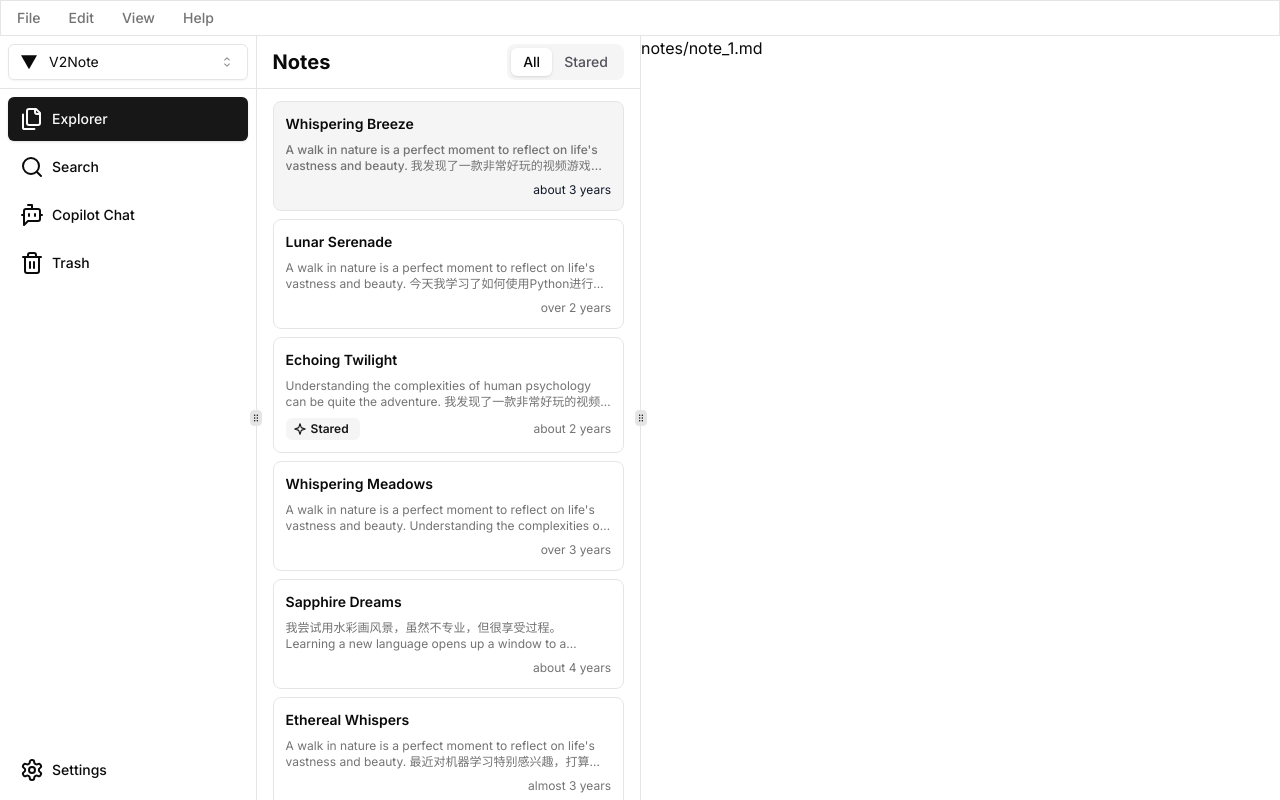
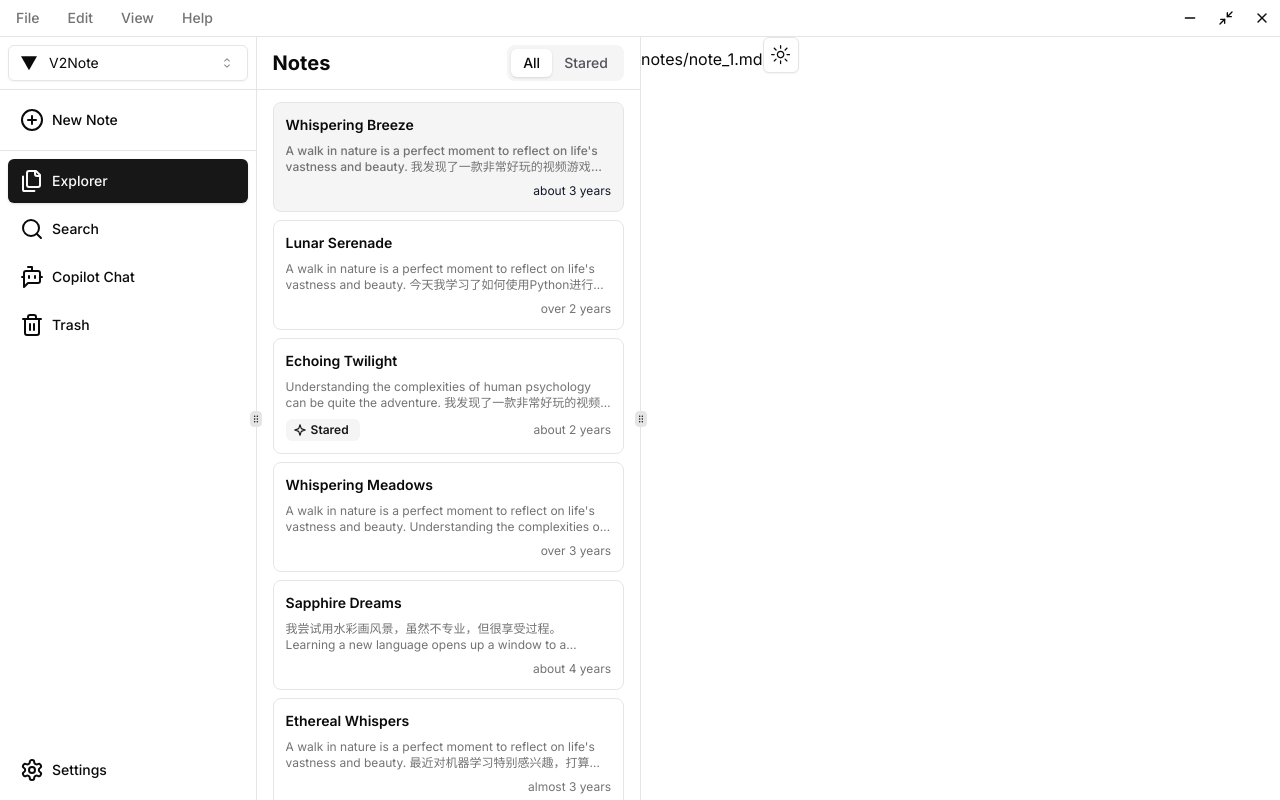
Before and after one commit to Paxxs/Evo-Note, a Next.js app: page /dashboard in a window 1280 px wide. Built offline with nearby package versions, Linux system fonts and the light colour scheme.

Commit message:
feat: 窗口控制按钮样式实现
- 侧边栏样式补全
- 窗口控制按钮补全

```diff
--- a/src/components/evo-note/evo-editor.tsx
+++ b/src/components/evo-note/evo-editor.tsx
@@ -3,9 +3,15 @@ import { Nav } from "@/components/evo-note/ui/nav";
 import {
   BotMessageSquare,
   Files,
+  Maximize2,
+  Minimize2,
+  Minus,
+  PlusCircle,
+  PlusSquare,
   Search,
   Settings,
   Trash2,
+  X,
 } from "lucide-react";
 
 import {
@@ -25,12 +31,13 @@ import { TabsContent } from "@radix-ui/react-tabs";
 import { Item } from "@radix-ui/react-menubar";
 import { ModeToggle } from "./theme-toggle";
 import { useNote } from "./useNote";
-import { NoteList } from "./views/note-list";
+import { SideBarNoteList } from "./views/sidebar-note-list";
 import SideBarSearch from "./views/sidebar-search";
 import SideBarAI from "./views/sidebar-copilot";
 import SidebarTrash from "./views/sidebar-trash";
 import SidebarSettins from "./views/sidebar-settins";
 import { AccountSwitcher } from "./ui/account-switcher";
+import { Button } from "../ui/button";
 
 interface EvoEditorProps {
   defaultLayout?: number[];
@@ -54,9 +61,9 @@ export default function EvoEditor({
   return (
     <>
       <div className="flex flex-col w-full bg-background">
-        <div>
+        <div className="flex flex-row justify-between border-b">
           <SysMenu
-            className="rounded-none shadow-none"
+            className="rounded-none shadow-none border-none"
             items={[
               {
                 title: "File",
@@ -196,8 +203,23 @@ export default function EvoEditor({
               },
             ]}
           />
+          <div className="flex flex-row">
+            <Button variant="ghost" size="icon" className="rounded-none">
+              <Minus className="h-4 w-4" />
+            </Button>
+            <Button variant="ghost" size="icon" className="rounded-none">
+              {/* <Maximize2 className="h-4 w-4" /> */}
+              <Minimize2 className="h-4 w-4" />
+            </Button>
+            <Button
+              variant="ghost"
+              size="icon"
+              className="hover:bg-destructive rounded-none"
+            >
+              <X className="h-4 w-4" />
+            </Button>
+          </div>
         </div>
-
         <ResizablePanelGroup
           direction="horizontal"
           className="h-full items-stretch"
@@ -249,6 +271,25 @@ export default function EvoEditor({
                   isCollapsed={isCollapsed}
                 />
               </div>
+              <Separator />
+              <Nav
+                className="mt-auto"
+                isCollapsed={isCollapsed}
+                keyValue={tabsValue}
+                links={[
+                  {
+                    title: "New Note",
+                    label: "Create a new note",
+                    icon: PlusCircle,
+                    variant: "ghost",
+                    // herf: "/dashboard/preference",
+                    keyValue: "newNote",
+                  },
+                ]}
+                onClick={(keyValue) =>
+                  keyValue === "settings" && setIsSettingsOpen(true)
+                }
+              />
               <Separator />
               <Nav
                 onClick={(keyValue) => setTabsValue(keyValue as TabsValue)}
@@ -324,7 +365,7 @@ export default function EvoEditor({
               onValueChange={(value) => setTabsValue(value as TabsValue)}
             >
               <TabsContent value="notes">
-                <NoteList files={testFilesData} />
+                <SideBarNoteList files={testFilesData} />
               </TabsContent>
               <TabsContent value="search">
                 <SideBarSearch />
@@ -349,6 +390,7 @@ export default function EvoEditor({
           />
           <ResizablePanel defaultSize={defaultLayout[2]}>
             {selectedNote.selected}
+            <ModeToggle />
           </ResizablePanel>
         </ResizablePanelGroup>
         <SidebarSettins
--- a/src/components/evo-note/views/note-list.tsx
+++ b/src/components/evo-note/views/sidebar-note-list.tsx
@@ -3,7 +3,7 @@ import { Tabs, TabsContent, TabsList, TabsTrigger } from "@/components/ui/tabs";
 import { FileList, NoteItemType } from "../ui/file-list";
 import SideBarTitle from "../ui/sider-bar-title";
 
-export function NoteList({ files }: { files: NoteItemType[] }) {
+export function SideBarNoteList({ files }: { files: NoteItemType[] }) {
   return (
     <Tabs defaultValue="all">
       <SideBarTitle title="Notes">
--- a/src/components/evo-note/views/sidebar-search.tsx
+++ b/src/components/evo-note/views/sidebar-search.tsx
@@ -1,9 +1,43 @@
+import { Input } from "@/components/ui/input";
 import SideBarTitle from "../ui/sider-bar-title";
+import { Search } from "lucide-react";
+import { SideBarNoteList } from "./sidebar-note-list";
+import { FileList } from "../ui/file-list";
 
 export default function SideBarSearch() {
   return (
     <>
       <SideBarTitle title="Search"></SideBarTitle>
+      <div className="bg-background/95 p-4 backdrop-blur supports-[backdrop-filter]:bg-background/60">
+        <form>
+          <div className="relative">
+            <Search className="absolute left-2 top-2.5 h-4 w-4 text-muted-foreground" />
+            <Input placeholder="Search" className="pl-8" />
+          </div>
+        </form>
+      </div>
+      <FileList
+        files={[
+          {
+            id: "notes/note_1.md",
+            name: "Whispering Breeze",
+            brief:
+              "A walk in nature is a perfect moment to reflect on life's vastness and beauty. 我发现了一款非常好玩的视频游戏，几乎每晚都在玩。 Reading a book about space exploration ignites my imagination like nothing else. 今天我学习了如何使用Python进行数据分析，非常有趣。 The history of ancient civilizations is both fascinating and enlightening.",
+            createdTime: "2020-05-07 01:24:49",
+            lastModified: "2020-12-18 18:48:08",
+            stars: false,
+          },
+          {
+            id: "notes/note_2.md",
+            name: "Lunar Serenade",
+            brief:
+              "A walk in nature is a perfect moment to reflect on life's vastness and beauty. 今天我学习了如何使用Python进行数据分析，非常有趣。 我尝试用水彩画风景，虽然不专业，但很享受过程。 Learning a new language opens up a window to a different culture and world view. The history of ancient civilizations is both fascinating and enlightening.",
+            createdTime: "2022-09-25 22:53:55",
+            lastModified: "2021-07-13 11:37:29",
+            stars: false,
+          },
+        ]}
+      />
     </>
   );
 }
--- a/src/components/evo-note/views/sidebar-trash.tsx
+++ b/src/components/evo-note/views/sidebar-trash.tsx
@@ -1,9 +1,33 @@
 import SideBarTitle from "../ui/sider-bar-title";
+import { FileList } from "../ui/file-list";
 
 export default function SidebarTrash() {
   return (
     <>
       <SideBarTitle title="Trash"></SideBarTitle>
+      <FileList
+        className="pt-3"
+        files={[
+          {
+            id: "notes/note_1.md",
+            name: "Whispering Breeze",
+            brief:
+              "A walk in nature is a perfect moment to reflect on life's vastness and beauty. 我发现了一款非常好玩的视频游戏，几乎每晚都在玩。 Reading a book about space exploration ignites my imagination like nothing else. 今天我学习了如何使用Python进行数据分析，非常有趣。 The history of ancient civilizations is both fascinating and enlightening.",
+            createdTime: "2020-05-07 01:24:49",
+            lastModified: "2020-12-18 18:48:08",
+            stars: false,
+          },
+          {
+            id: "notes/note_2.md",
+            name: "Lunar Serenade",
+            brief:
+              "A walk in nature is a perfect moment to reflect on life's vastness and beauty. 今天我学习了如何使用Python进行数据分析，非常有趣。 我尝试用水彩画风景，虽然不专业，但很享受过程。 Learning a new language opens up a window to a different culture and world view. The history of ancient civilizations is both fascinating and enlightening.",
+            createdTime: "2022-09-25 22:53:55",
+            lastModified: "2021-07-13 11:37:29",
+            stars: false,
+          },
+        ]}
+      />
     </>
   );
 }
--- /dev/null
+++ b/src/components/ui/input.tsx
@@ -0,0 +1,25 @@
+import * as React from "react"
+
+import { cn } from "@/lib/utils"
+
+export interface InputProps
+  extends React.InputHTMLAttributes<HTMLInputElement> {}
+
+const Input = React.forwardRef<HTMLInputElement, InputProps>(
+  ({ className, type, ...props }, ref) => {
+    return (
+      <input
+        type={type}
+        className={cn(
+          "flex h-9 w-full rounded-md border border-input bg-transparent px-3 py-1 text-sm shadow-sm transition-colors file:border-0 file:bg-transparent file:text-sm file:font-medium placeholder:text-muted-foreground focus-visible:outline-none focus-visible:ring-1 focus-visible:ring-ring disabled:cursor-not-allowed disabled:opacity-50",
+          className
+        )}
+        ref={ref}
+        {...props}
+      />
+    )
+  }
+)
+Input.displayName = "Input"
+
+export { Input }
```
